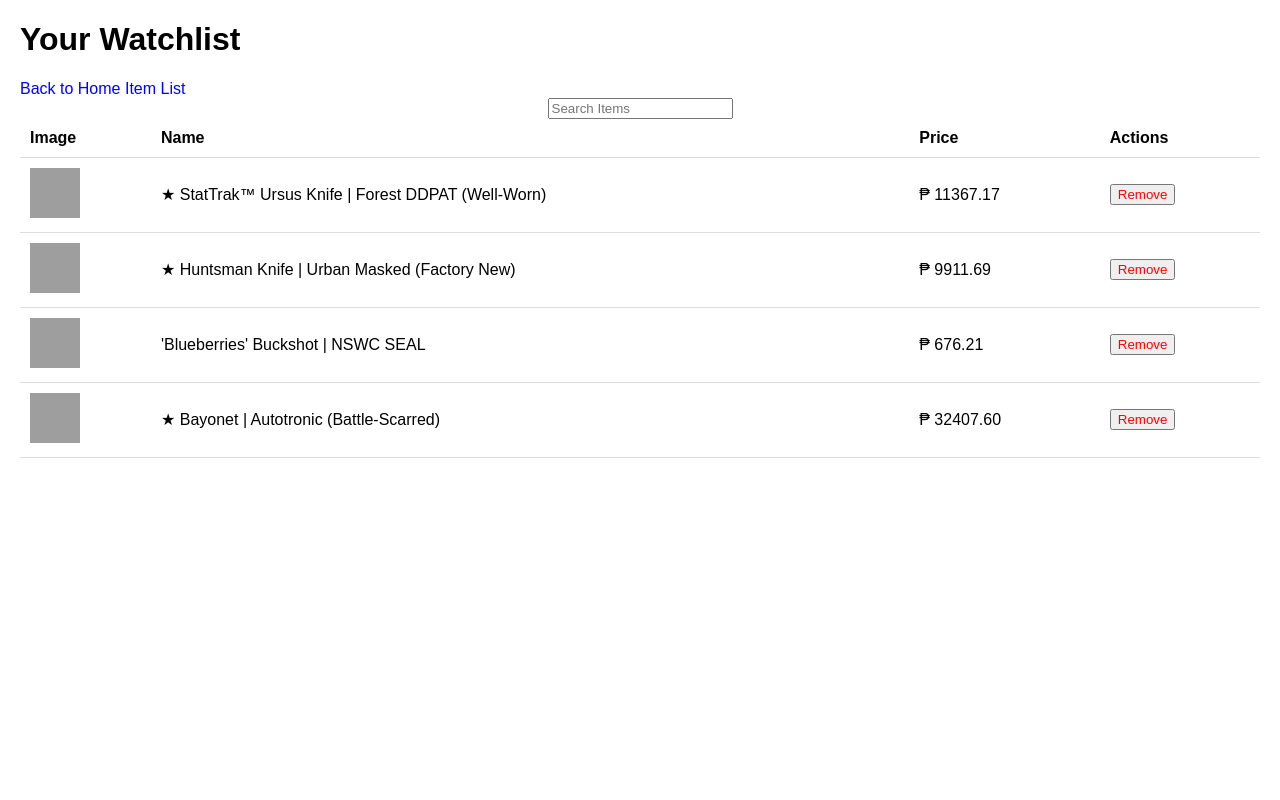
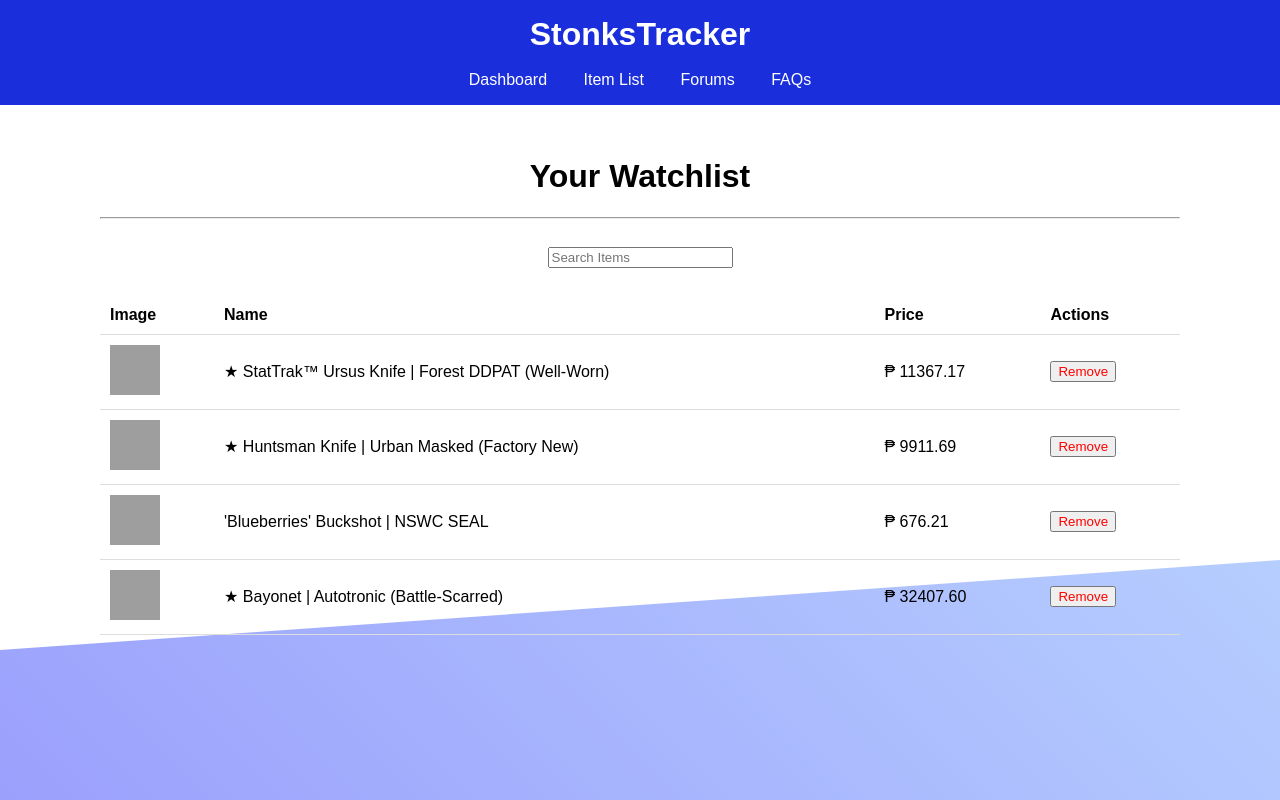
Before and after one commit to SamAgravante/CSIT327, a Django app: page /watchlist/ in a window 1280 px wide. Run offline with Django 5.2, Linux system fonts and the light colour scheme; data comes from the database, SQL or seed files in the repository; both versions use the stored data as it was after the commit; grey boxes are pictures that could not be loaded.

Commit message:
UI Changes
- watchlist is now default page
- Item List Changes

```diff
--- /dev/null
+++ b/StonksTracker/tracker/static/css/watchlist.css
@@ -0,0 +1,35 @@
+body {
+    font-family: sans-serif;
+}
+
+table {
+    width: 100%;
+    border-collapse: collapse;
+}
+
+th, td {
+    padding: 10px;
+    text-align: left;
+    border-bottom: 1px solid #ddd;
+}
+
+img {
+    height: 50px;
+    width: 50px;
+}
+
+a {
+    text-decoration: none;
+    color: blue;
+}
+
+.content {
+    padding-left: 100px;
+    padding-right: 100px;
+}
+
+.watchlist-header {
+    display: flex;
+    align-content: center;
+    justify-content: center;
+}
--- a/StonksTracker/tracker/templates/faq.html
+++ b/StonksTracker/tracker/templates/faq.html
@@ -14,7 +14,7 @@
                 Have questions? This is where you'll find answers about StonksTracker. Learn how to navigate the app, understand price updates, and make the most of your tracking experience.
             </p>
         </div>
-        <img src="{% static 'images/faq.png' %}" style="height: 230px; width: 230px;">
+        <img src="{% static 'images/faq.png' %}" style="height: 230px; width: 270px;">
     </div>
     <hr style="margin-bottom: 20px;">
     <div class="faq-list">
--- a/StonksTracker/tracker/templates/watchlist.html
+++ b/StonksTracker/tracker/templates/watchlist.html
@@ -1,37 +1,14 @@
-<!DOCTYPE html>
-<html lang="en">
-<head>
-    <meta charset="UTF-8">
-    <meta name="viewport" content="width=device-width, initial-scale=1.0">
-    <title>Watchlist</title>
-    <style>
-        body {
-            font-family: sans-serif;
-            margin: 20px;
-        }
-        table {
-            width: 100%;
-            border-collapse: collapse;
-        }
-        th, td {
-            padding: 10px;
-            text-align: left;
-            border-bottom: 1px solid #ddd;
-        }
-        img {
-            height: 50px;
-            width: 50px;
-        }
-        a {
-            text-decoration: none;
-            color: blue;
-        }
-    </style>
-</head>
-<body>
-    <h1>Your Watchlist</h1>
-    <a href="{% url 'index' %}">Back to Home</a>
-    <a href="{% url 'items_list' %}">Item List</a>
+{% extends 'index.html' %}
+{% load static %}
+
+{% block title %}Watchlist{% endblock %}
+
+{% block content %}
+    <link rel="stylesheet" href="{% static 'css/watchlist.css' %}">
+
+    <div class="content">
+        <h1 class="watchlist-header">Your Watchlist</h1>
+        <hr>
         <div class="search-bar">
             <center><input type="text" placeholder="Search Items"></center>
         </div>
@@ -65,5 +42,5 @@
                 {% endfor %}
             </tbody>
         </table>
-</body>
-</html>
+    </div>
+{% endblock %}
--- a/StonksTracker/tracker/urls.py
+++ b/StonksTracker/tracker/urls.py
@@ -2,7 +2,7 @@ from django.urls import path
 from . import views
 
 urlpatterns = [
-    path('', views.index, name='index'),
+    path('', views.watchlist, name='index'),
     path('forums/', views.forum, name='forums'),
     path('forums/create/', views.create_post, name='create_post'),
     path('forums/delete/<int:id>/', views.delete_post, name='delete_post'),
--- a/StonksTracker/tracker/views.py
+++ b/StonksTracker/tracker/views.py
@@ -3,7 +3,8 @@ from django.http import HttpResponse
 from .models import Forums
 from .models import Watchlist
 import requests # type: ignore
-from django.http import JsonResponse
+from django.shortcuts import redirect
+from django.contrib import messages
 
 def index(request):
     return render(request, 'index.html')
@@ -31,7 +32,7 @@ def items_list(request):
     params = {
         'key': 'WH1SLQ1PX2CHGLK0',
         'max': 1000,
-        'sort_by': 'priceRealAz',
+        'sort_by': 'name',
         'price_min': 0.001,
         'currency': 'PHP'
     }
@@ -60,11 +61,11 @@ def add_to_watchlist(request):
                 price=price,
                 image_url=image_url
             )
-            return JsonResponse({'success': True, 'message': 'Item added to watchlist!'})
+            messages.success(request, 'Item added to watchlist!')
         else:
-            return JsonResponse({'success': False, 'message': 'Item already in watchlist!'})
+            messages.error(request, 'Item already in watchlist!')
 
-    return JsonResponse({'success': False, 'message': 'Invalid request!'})
+    return redirect('items_list')
 
 def delete_from_watchlist(request):
     if request.method == "POST":
```
Also changed, not shown: StonksTracker/tracker/static/css/item_list.css (added, +42 -0 lines), StonksTracker/tracker/templates/item_list(draft).html (added, +39 -0 lines), StonksTracker/tracker/templates/item_list.html (+42 -29 lines), StonksTracker/db.sqlite3, StonksTracker/tracker/static/images/addbtn.png (added). Lines whose indentation alone changed are shown as unchanged.
